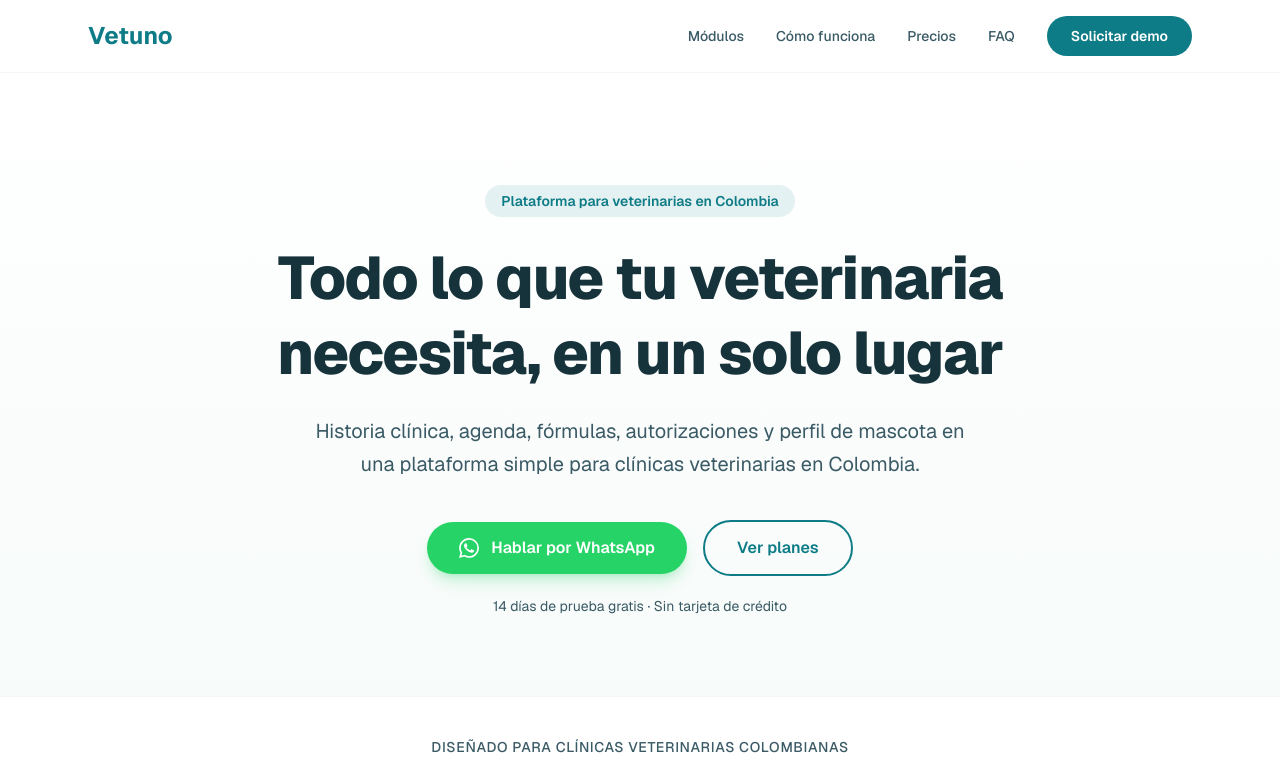
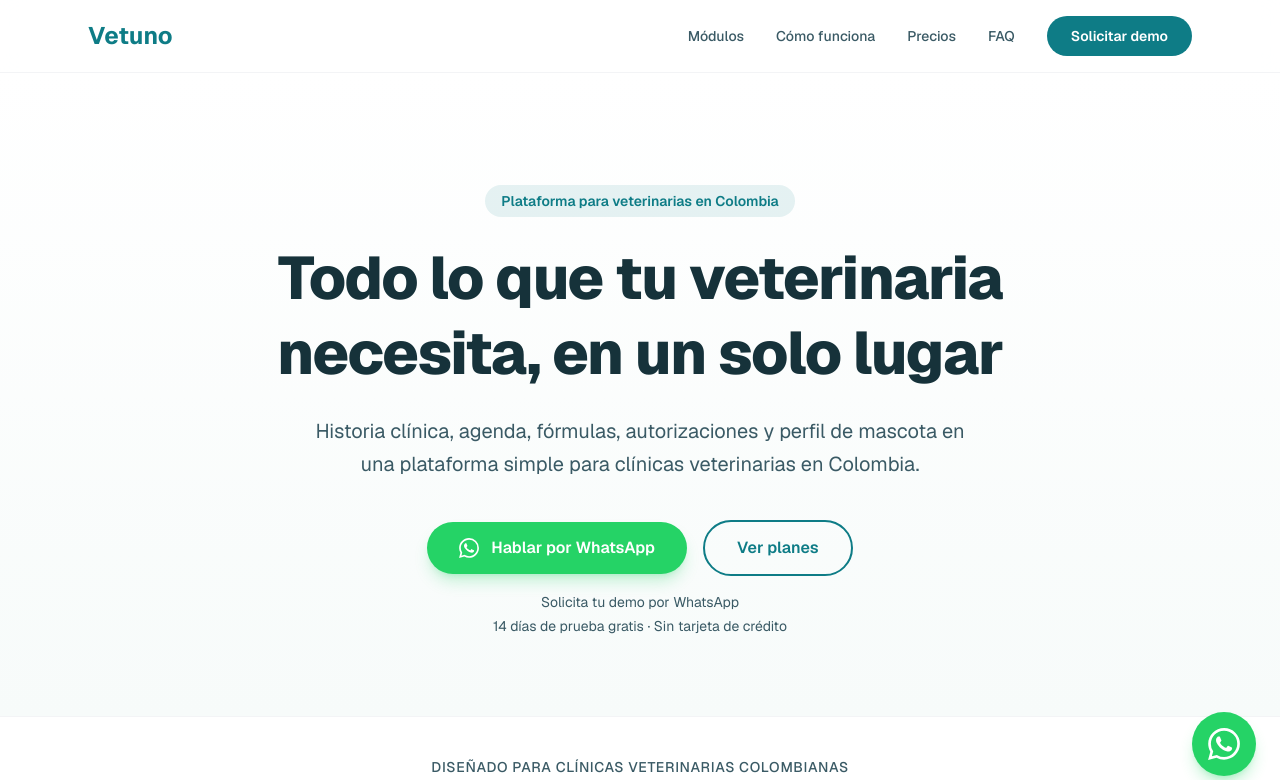
Before and after one commit to AutoSlop/vetuno, a Next.js app: page / in a window 1280 px wide. Shown: the top 780 px of the page. Built offline with nearby package versions, Linux system fonts and the light colour scheme.

Commit message:
feat: Actualiza la landing existente de Vetuno. Quita el formulario actual o r

```diff
--- a/app/page.tsx
+++ b/app/page.tsx
@@ -187,7 +187,8 @@
               Ver planes
             </a>
           </div>
-          <p className="mt-5 text-sm text-text-light">
+          <p className="mt-4 text-sm text-text-light">Solicita tu demo por WhatsApp</p>
+          <p className="mt-1 text-sm text-text-light">
             14 días de prueba gratis &middot; Sin tarjeta de crédito
           </p>
         </div>
@@ -591,6 +592,17 @@
           </div>
         </div>
       </footer>
+
+      {/* ═══ FLOATING WHATSAPP BUTTON (mobile sticky) ═══ */}
+      <a
+        href="https://wa.me/573145553305"
+        target="_blank"
+        rel="noopener noreferrer"
+        className="fixed bottom-6 right-6 z-50 flex h-14 w-14 items-center justify-center rounded-full bg-whatsapp shadow-lg shadow-whatsapp/30 transition hover:bg-whatsapp-dark hover:shadow-xl md:h-16 md:w-16"
+        aria-label="Hablar por WhatsApp"
+      >
+        <svg className="h-7 w-7 md:h-8 md:w-8 text-white" fill="currentColor" viewBox="0 0 24 24"><path d="M17.472 14.382c-.297-.149-1.758-.867-2.03-.967-.273-.099-.471-.148-.67.15-.197.297-.767.966-.94 1.164-.173.199-.347.223-.644.075-.297-.15-1.255-.463-2.39-1.475-.883-.788-1.48-1.761-1.653-2.059-.173-.297-.018-.458.13-.606.134-.133.298-.347.446-.52.149-.174.198-.298.298-.497.099-.198.05-.371-.025-.52-.075-.149-.669-1.612-.916-2.207-.242-.579-.487-.5-.669-.51-.173-.008-.371-.01-.57-.01-.198 0-.52.074-.792.372-.272.297-1.04 1.016-1.04 2.479 0 1.462 1.065 2.875 1.213 3.074.149.198 2.096 3.2 5.077 4.487.709.306 1.262.489 1.694.625.712.227 1.36.195 1.871.118.571-.085 1.758-.719 2.006-1.413.248-.694.248-1.289.173-1.413-.074-.124-.272-.198-.57-.347m-5.421 7.403h-.004a9.87 9.87 0 01-5.031-1.378l-.361-.214-3.741.982.998-3.648-.235-.374a9.86 9.86 0 01-1.51-5.26c.001-5.45 4.436-9.884 9.888-9.884 2.64 0 5.122 1.03 6.988 2.898a9.825 9.825 0 012.893 6.994c-.003 5.45-4.437 9.884-9.885 9.884m8.413-18.297A11.815 11.815 0 0012.05 0C5.495 0 .16 5.335.157 11.892c0 2.096.547 4.142 1.588 5.945L.057 24l6.305-1.654a11.882 11.882 0 005.683 1.448h.005c6.554 0 11.89-5.335 11.893-11.893a11.821 11.821 0 00-3.48-8.413z"/></svg>
+      </a>
     </>
   );
 }
```
